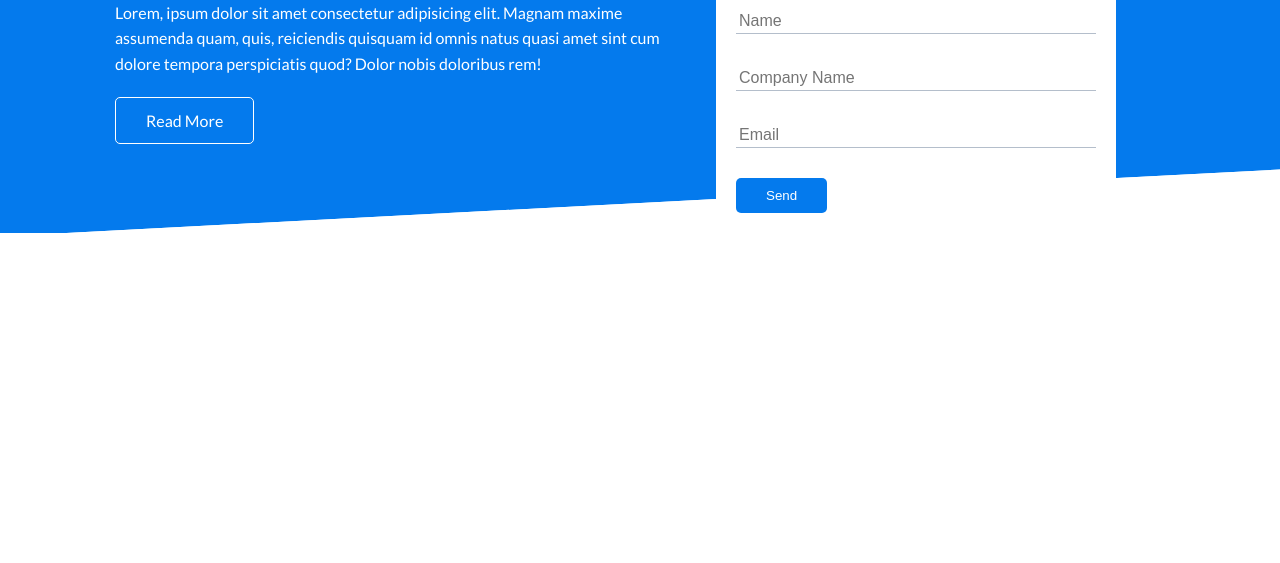
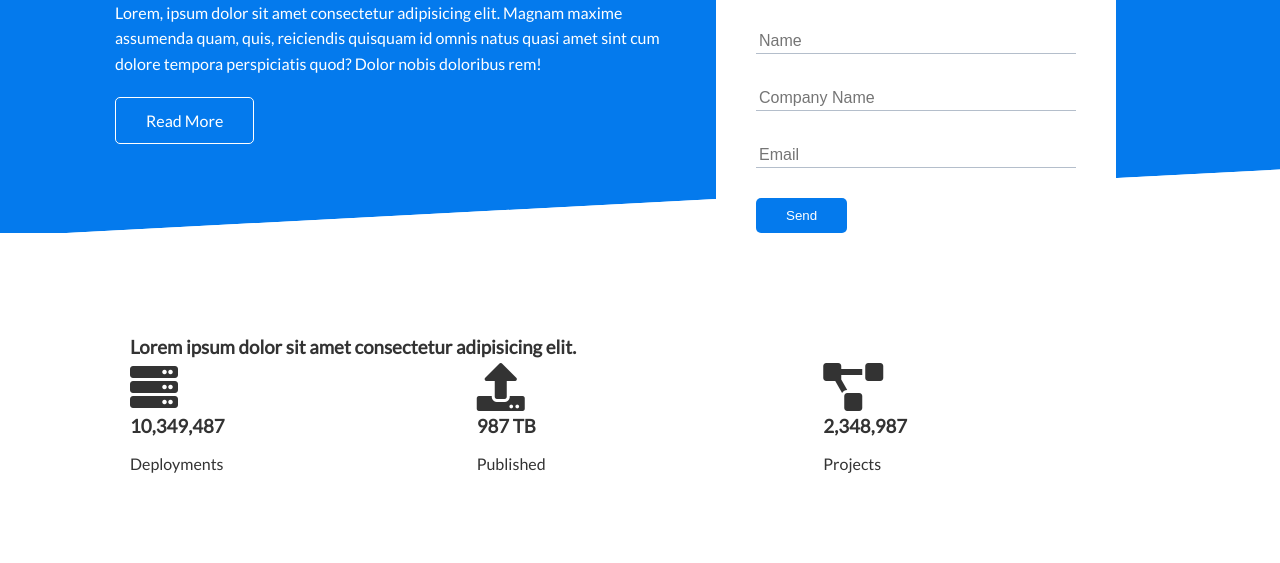
Before and after one commit to Jhethaar/Lokuri, a plain HTML site: page index.html in a window 1280 px wide. Shown: the part 237-800 px from the top of the page. Drawn offline with Linux system fonts and the light colour scheme.

Commit message:
created stats section. added separate utilities.css file.

```diff
--- a/css/style.css
+++ b/css/style.css
@@ -128,54 +128,7 @@ img {
   -ms-transform: skewY(-3deg);
 }
 
-/* Utilities */
-.container {
-  max-width: 1100px;
-  margin: 0 auto;
-  overflow: auto;
-  padding: 0 40px;
+/* Stats */
+.stats {
+  padding-top: 100px;
 }
-
-.card {
-  background-color: #ffffff;
-  border-radius: 10px;
-  box-shadow: 0 3px 10px rgba(o, 0, 0, 0.2);
-  padding: 20px;
-  margin: 10px;
-  color: #333333;
-}
-
-.btn {
-  display: inline-block;
-  padding: 10px 30px;
-  cursor: pointer;
-  background-color: var(--primary-color);
-  color: #ffffff;
-  border: none;
-  border-radius: 5px;
-}
-
-.btn-outline {
-  background-color: transparent;
-  border: 1px #ffffff solid;
-}
-
-.btn:hover {
-  transform: scale(0.95);
-}
-
-.flex {
-  display: flex;
-  justify-content: center;
-  align-items: center;
-  height: 100%;
-}
-
-.grid {
-  display: grid;
-  grid-template-columns: repeat(2, 1fr);
-  gap: 20px;
-  justify-content: center;
-  align-items: center;
-  height: 100%;
-}
--- /dev/null
+++ b/css/utilities.css
@@ -0,0 +1,55 @@
+/* Utilities */
+.container {
+  max-width: 1100px;
+  margin: 0 auto;
+  overflow: auto;
+  padding: 0 40px;
+}
+
+.card {
+  background-color: #ffffff;
+  border-radius: 10px;
+  box-shadow: 0 3px 10px rgba(o, 0, 0, 0.2);
+  padding: 20px;
+  margin: 10px;
+  color: #333333;
+}
+
+.btn {
+  display: inline-block;
+  padding: 10px 30px;
+  cursor: pointer;
+  background-color: var(--primary-color);
+  color: #ffffff;
+  border: none;
+  border-radius: 5px;
+}
+
+.btn-outline {
+  background-color: transparent;
+  border: 1px #ffffff solid;
+}
+
+.btn:hover {
+  transform: scale(0.95);
+}
+
+.flex {
+  display: flex;
+  justify-content: center;
+  align-items: center;
+  height: 100%;
+}
+
+.grid {
+  display: grid;
+  grid-template-columns: repeat(2, 1fr);
+  gap: 20px;
+  justify-content: center;
+  align-items: center;
+  height: 100%;
+}
+
+.grid-3 {
+  grid-template-columns: repeat(3, 1fr);
+}
--- a/index.html
+++ b/index.html
@@ -6,6 +6,7 @@
     <link rel="stylesheet" href="https://cdnjs.cloudflare.com/ajax/libs/font-awesome/5.15.1/css/all.min.css">
     <link rel="preconnect" href="https://fonts.gstatic.com">
     <link href="https://fonts.googleapis.com/css2?family=Lato:wght@300;400&display=swap" rel="stylesheet">
+    <link rel="stylesheet" href="css/utilities.css">
     <link rel="stylesheet" href="css/style.css">
     <title>Responsive Website Template</title>
 </head>
@@ -48,5 +49,29 @@
         </div>
       </div>
     </section>
+
+    <!-- Stats -->
+    <section class="stats"></section>
+    <div class="container">
+        <h3 class="stats-heading text-center my-1">Lorem ipsum dolor sit amet consectetur adipisicing elit. </h3>
+        <div class="grid grid-3 text-center my-4">
+                <div>
+                    <i class="fas fa-server fa-3x"></i>
+                    <h3>10,349,487</h3>
+                    <p class="text-secondary">Deployments</p>
+                </div>
+                <div>
+                    <i class="fas fa-upload fa-3x"></i>
+                    <h3>987 TB</h3>
+                    <p class="text-secondary">Published</p>
+                </div>
+                <div>
+                    <i class="fas fa-project-diagram fa-3x"></i>
+                    <h3>2,348,987</h3>
+                    <p class="text-secondary">Projects</p>
+                </div>
+
+        </div>
+    </div>
 </body>
 </html>
```
